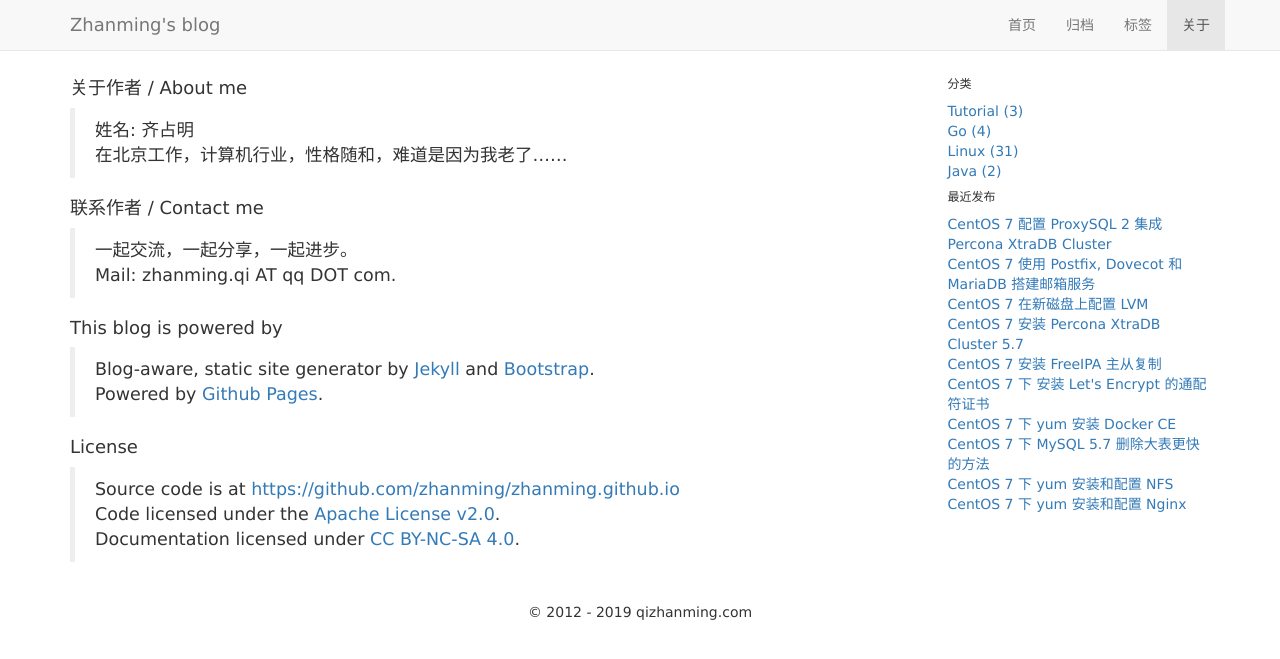
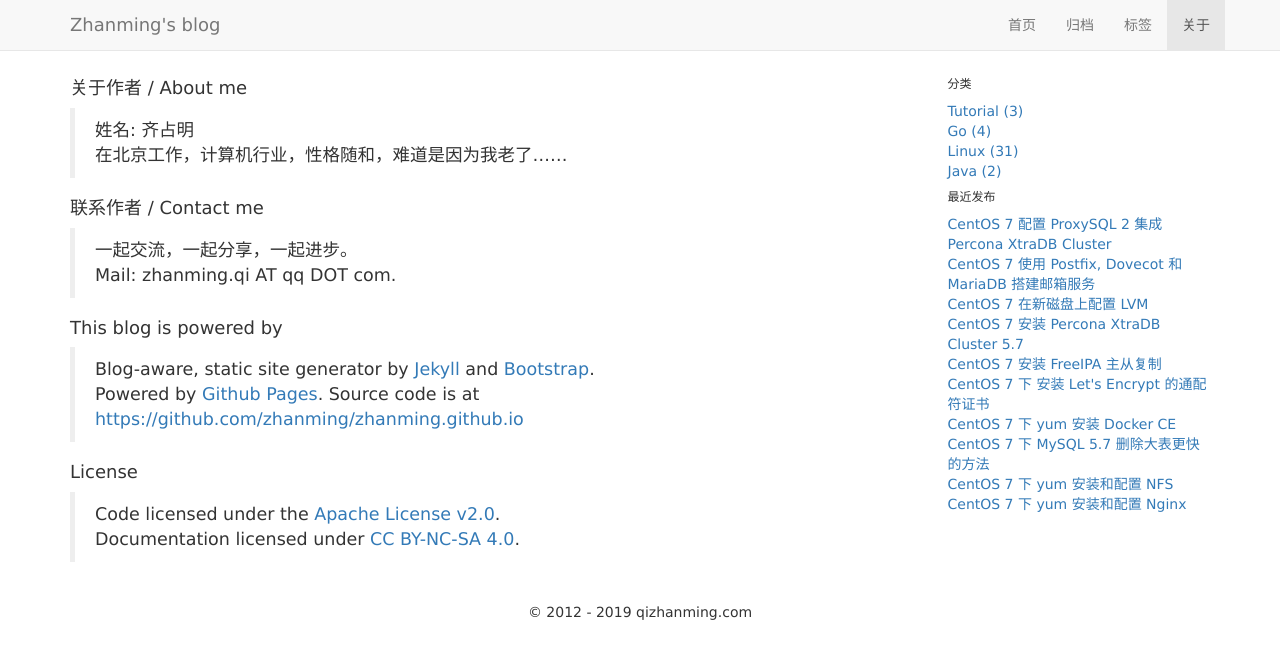
Before and after one commit to zhanming/zhanming.github.com, a Jekyll site: the page built from blog/about.md, in a window 1280 px wide. Shown: the top 659 px of the page. Built offline with Jekyll 4.4.1, drawn with Linux system fonts in a browser that asks for light colours.

Commit message:
change a description.

```diff
--- a/blog/about.md
+++ b/blog/about.md
@@ -15,9 +15,9 @@ title: About
 #### This blog is powered by
 > Blog-aware, static site generator by [Jekyll][1] and [Bootstrap][2].
 > Powered by [Github Pages][3].
+> Source code is at <https://github.com/zhanming/zhanming.github.io>
 
 #### License
-> Source code is at <https://github.com/zhanming/zhanming.github.io>
 > Code licensed under the [Apache License v2.0][4].
 > Documentation licensed under [CC BY-NC-SA 4.0][5].
 
```
